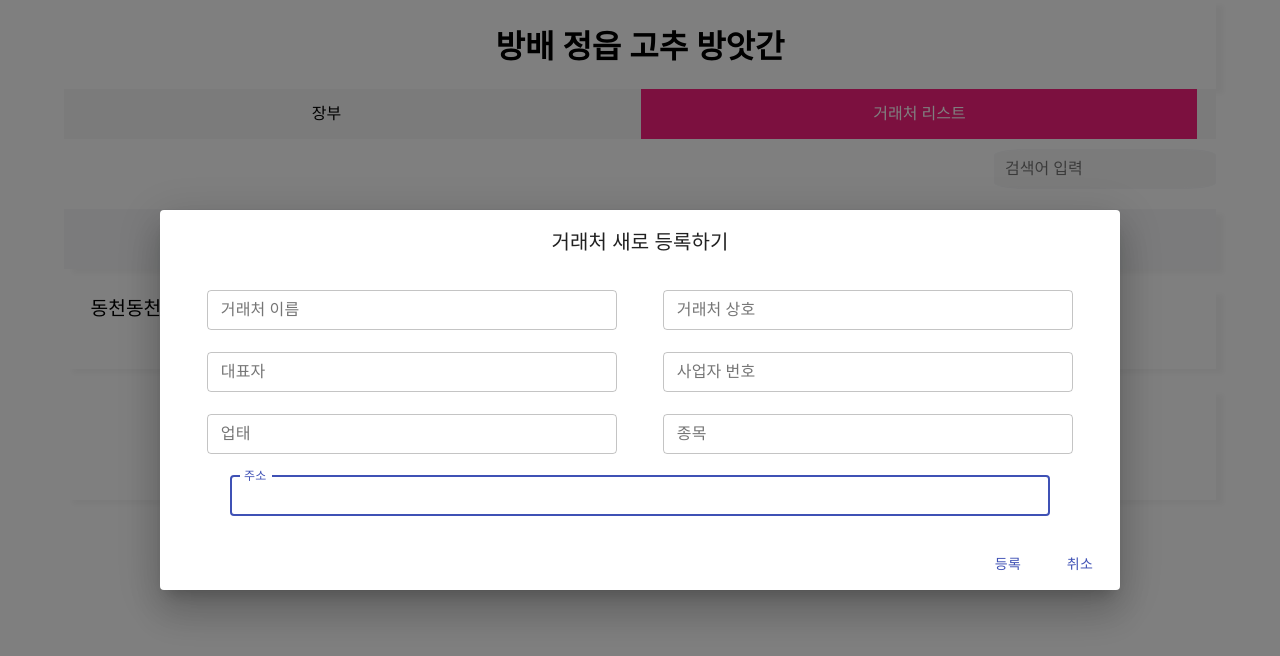
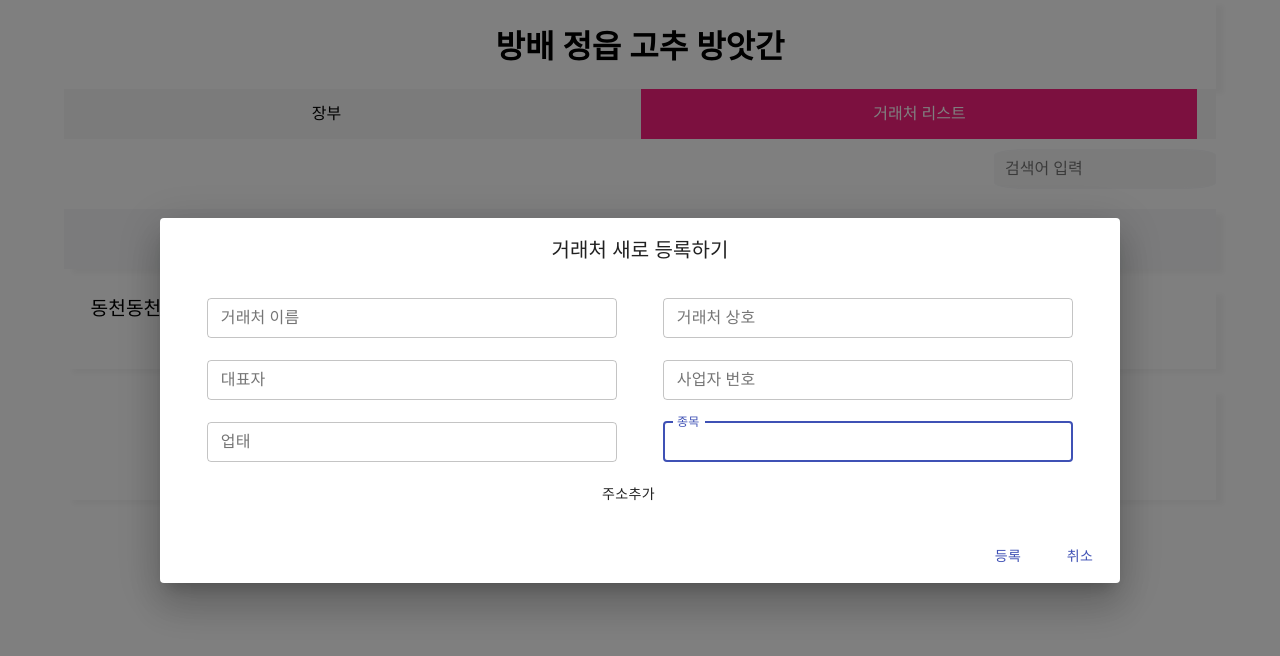
Before and after one commit to YoungHeaKim/bf, a React (Create React App) app: page /store in a window 1280 px wide. Both pictures are taken after a click on the button 640 px from the left and 444 px from the top of the page. Shown: the top 656 px of the page. Built offline with nearby package versions, Linux system fonts and the light colour scheme.

Commit message:
daum 주소 api 연결하여 상세주소 찾아오는 부분 적용 및 상세주소 추가
바꿔야하는 부분: 상세주소랑 주소 합치기, store에서 넘어오는 부분에서 하나라도 빈칸이면 오류띄워주기

```diff
--- a/package.json
+++ b/package.json
@@ -11,6 +11,7 @@
     "moment": "^2.29.1",
     "node-sass": "^4.14.1",
     "react": "^17.0.1",
+    "react-daum-postcode": "^2.0.4",
     "react-dom": "^17.0.1",
     "react-router-dom": "^5.2.0",
     "react-scripts": "4.0.2",
--- /dev/null
+++ b/src/Main/components/Address/index.jsx
@@ -0,0 +1,34 @@
+import React, { useState } from 'react';
+import { withRouter } from 'react-router-dom';
+import classNames from 'classnames/bind';
+import styles from './stylesheet.scss';
+import DaumPostcode from 'react-daum-postcode';
+
+const cx = classNames.bind(styles);
+
+const Address = ({ postAddress }) => {
+  const handleComplete = data => {
+    let fullAddress = data.address;
+    let extraAddress = '';
+
+    if (data.addressType === 'R') {
+      if (data.bname !== '') {
+        extraAddress += data.bname;
+      }
+      if (data.buildingName !== '') {
+        extraAddress +=
+          extraAddress !== '' ? `, ${data.buildingName}` : data.buildingName;
+      }
+      fullAddress += extraAddress !== '' ? ` (${extraAddress})` : '';
+    }
+    let zonecode = data.zonecode;
+    let address = '(' + zonecode + ')' + fullAddress;
+    postAddress(address);
+  };
+
+  return (
+    <DaumPostcode className={cx('address__wrap')} onComplete={handleComplete} />
+  );
+};
+
+export default withRouter(Address);
--- /dev/null
+++ b/src/Main/components/Address/stylesheet.scss
@@ -0,0 +1,7 @@
+@import 'common/stylesheet/index.scss';
+
+.address__wrap {
+  width: 100%;
+  height: 500px;
+  padding: 7px;
+}
--- a/src/Main/components/index.js
+++ b/src/Main/components/index.js
@@ -3,3 +3,4 @@ export { default as Nav } from './Nav';
 export { default as List } from './List';
 export { default as SearchBar } from './SearchBar';
 export { default as Modal } from './Modal';
+export { default as Address } from './Address';
--- a/src/Main/views/StoreList/components/AddStore/index.jsx
+++ b/src/Main/views/StoreList/components/AddStore/index.jsx
@@ -2,7 +2,7 @@ import React, { useState } from 'react';
 import { withRouter } from 'react-router-dom';
 import classNames from 'classnames/bind';
 import styles from './stylesheet.scss';
-import { Modal } from 'Main/components';
+import { Modal, Address } from 'Main/components';
 import DialogActions from '@material-ui/core/DialogActions';
 import DialogContent from '@material-ui/core/DialogContent';
 import DialogTitle from '@material-ui/core/DialogTitle';
@@ -18,15 +18,25 @@ const AddStore = ({ open, closeFunc, addFunc }) => {
     bizNum: '',
     owner: '',
     address: '',
+    detailAddress: '',
     category: '',
     tag: '',
   });
+  const [isPostOpen, setIsPostOpen] = useState(false);
 
   const changeText = (e, target) => {
     setStore({
       ...store,
       [target]: e.target.value,
     });
+  };
+
+  const postAddress = data => {
+    setStore({
+      ...store,
+      address: data,
+    });
+    setIsPostOpen(false);
   };
 
   return (
@@ -102,17 +112,31 @@ const AddStore = ({ open, closeFunc, addFunc }) => {
           />
         </div>
         <div className={cx('modal__textarea')}>
-          <TextField
-            className={cx('modal__textfield', 'modal__address')}
-            autoFocus
-            margin="dense"
-            variant="outlined"
-            label="주소"
-            type="address"
-            value={store.address}
-            onChange={e => changeText(e, 'address')}
-          />
+          {isPostOpen ? (
+            <Address postAddress={postAddress} />
+          ) : (
+            <Button
+              className={cx('modal__textfield', 'modal__address')}
+              onClick={() => setIsPostOpen(true)}
+            >
+              {store.address === '' ? '주소추가' : store.address}
+            </Button>
+          )}
         </div>
+        {store.address !== '' && (
+          <div className={cx('modal__textarea')}>
+            <TextField
+              className={cx('modal__textfield', 'modal__address__detail')}
+              autoFocus
+              margin="dense"
+              variant="outlined"
+              label="상세 주소"
+              type="string"
+              value={store.detailAddress}
+              onChange={e => changeText(e, 'detailAddress')}
+            />
+          </div>
+        )}
       </DialogContent>
       <DialogActions>
         <Button onClick={() => addFunc(store)} color="primary">
--- a/src/Main/views/StoreList/components/AddStore/stylesheet.scss
+++ b/src/Main/views/StoreList/components/AddStore/stylesheet.scss
@@ -19,6 +19,10 @@
 
   .modal__address {
     width: 100%;
+    margin-left: 2.5%;
+  }
+  .modal__address__detail {
+    width: 100%;
     margin-left: 5% !important;
   }
 }
--- a/src/Main/views/StoreList/index.jsx
+++ b/src/Main/views/StoreList/index.jsx
@@ -23,7 +23,6 @@ const StoreList = () => {
       },
     ]);
   }, []);
-  console.log('밖에', stores);
 
   const searchFunc = e => {
     e.preventDefault();
@@ -40,6 +39,7 @@ const StoreList = () => {
   };
 
   const addModal = store => {
+    console.log(store);
     store._id = '2';
     stores.push(store);
     setStores(stores);
```
Also changed, not shown: 1 other file (tests, documents, lock files or other folders).
